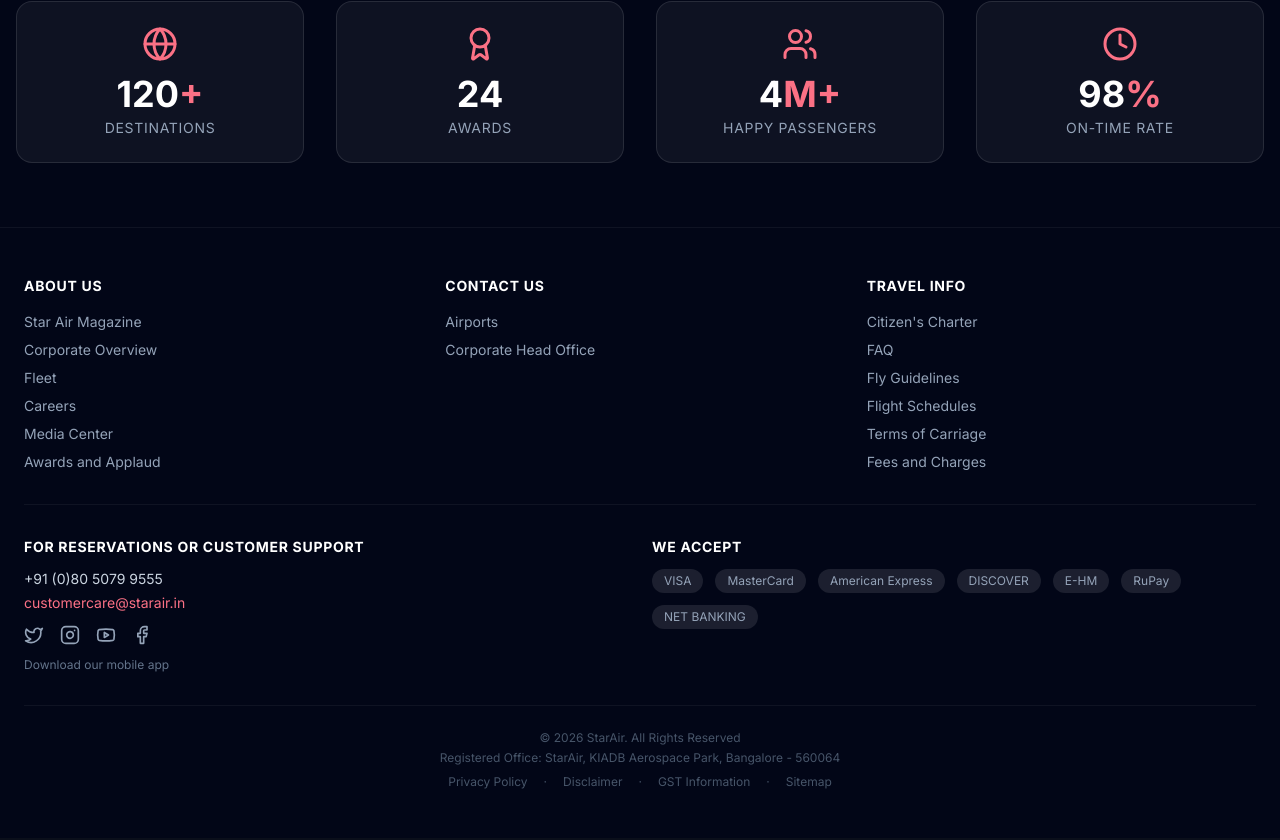
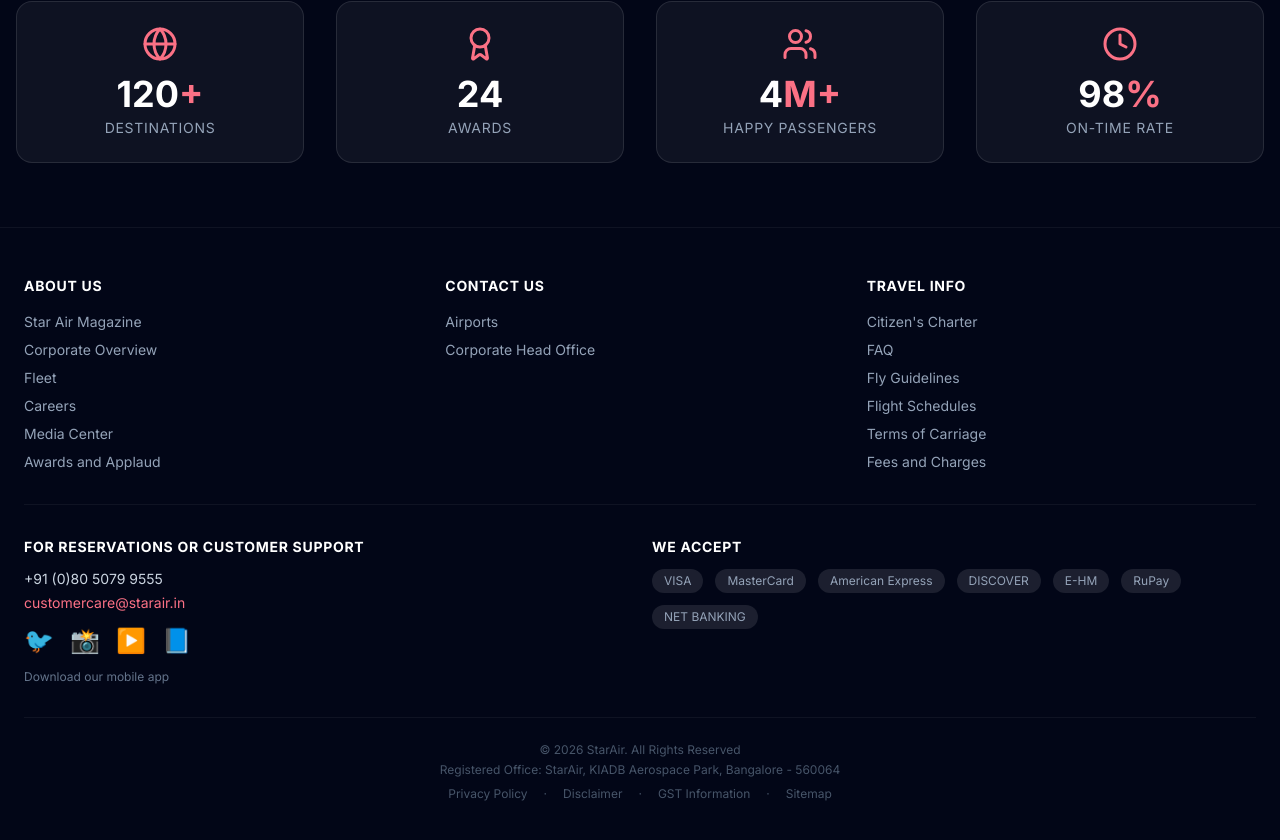
Before and after one commit to srivastava-socialmesh/starair-hitit, a Next.js app: page / in a window 1280 px wide. Shown: the part 1698-2538 px from the top of the page. Built offline with nearby package versions, Linux system fonts and the light colour scheme; no server answers; the database is empty.

Commit message:
Fix footer build error: use emojis for social icons, remove Investors

```diff
--- a/src/components/sections/Footer.tsx
+++ b/src/components/sections/Footer.tsx
@@ -1,5 +1,5 @@
 import Link from "next/link";
-import { Twitter, Instagram, Youtube, Facebook, Mail, Phone, MapPin } from "lucide-react";
+import { Mail, Phone, MapPin } from "lucide-react";
 
 export default function Footer() {
   return (
@@ -48,11 +48,11 @@ export default function Footer() {
             <h4 className="font-bold text-white mb-3 uppercase tracking-wider text-sm">For Reservations or Customer Support</h4>
             <p className="text-slate-300 text-sm">+91 (0)80 5079 9555</p>
             <p className="text-rose-400 text-sm mt-1">customercare@starair.in</p>
-            <div className="flex gap-4 mt-3">
-              <Twitter size={20} className="text-slate-400 hover:text-rose-400 cursor-pointer transition" />
-              <Instagram size={20} className="text-slate-400 hover:text-rose-400 cursor-pointer transition" />
-              <Youtube size={20} className="text-slate-400 hover:text-rose-400 cursor-pointer transition" />
-              <Facebook size={20} className="text-slate-400 hover:text-rose-400 cursor-pointer transition" />
+            <div className="flex gap-4 mt-3 text-2xl">
+              <span className="text-slate-400 hover:text-rose-400 cursor-pointer transition">🐦</span>
+              <span className="text-slate-400 hover:text-rose-400 cursor-pointer transition">📸</span>
+              <span className="text-slate-400 hover:text-rose-400 cursor-pointer transition">▶️</span>
+              <span className="text-slate-400 hover:text-rose-400 cursor-pointer transition">📘</span>
             </div>
             <p className="text-slate-500 text-xs mt-3">Download our mobile app</p>
           </div>
```
